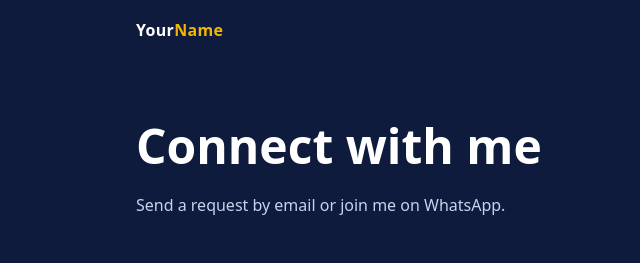
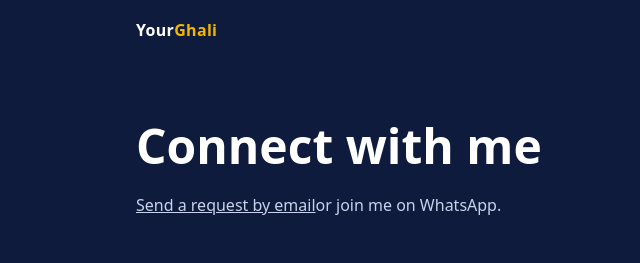
Before and after one commit to Ghali-90/Ghaliss, a plain HTML site: page connect.html in a window 1280 px wide. Shown: the top 263 px of the page, 26-666 px from the left. Drawn offline with Linux system fonts and the light colour scheme.

Commit message:
Modify title, logo, and email link in connect.html
Updated the title and logo text in the header. Changed the email text to be a clickable link.

```diff
--- a/connect.html
+++ b/connect.html
@@ -3,13 +3,13 @@
 <head>
 <meta charset="UTF-8">
 <meta name="viewport" content="width=device-width, initial-scale=1">
-<title>Connect – Your Name</title>
+<title>Connect – Ghali Auwal</title>
 <link rel="stylesheet" href="style.css">
 </head>
 <body>
 <header class="site-header">
   <div class="wrap">
-    <a class="logo" href="index.html">Your<span>Name</span></a>
+    <a class="logo" href="index.html">Your<span>Ghali</span></a>
     <nav class="nav" id="nav" aria-label="Main">
       <a href="index.html">Home</a>
       <a href="connect.html" aria-current="page">Connect</a>
@@ -20,7 +20,7 @@
 </header>
 
 <div class="page-title">
-  <div class="wrap"><h1>Connect with me</h1><p>Send a request by email or join me on WhatsApp.</p></div>
+  <div class="wrap"><h1>Connect with me</h1><p><a href=auwalghali324@gmail.com>Send a request by email</a>or join me on WhatsApp.</p></div>
 </div>
 
 <main>
```
